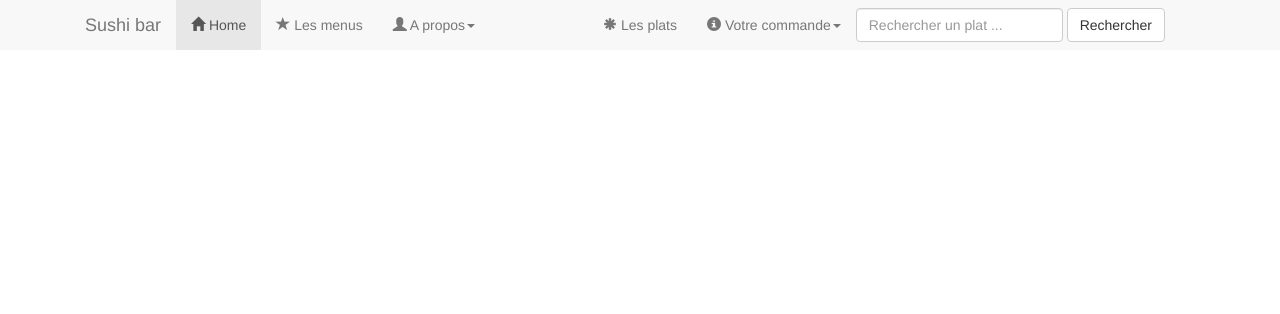
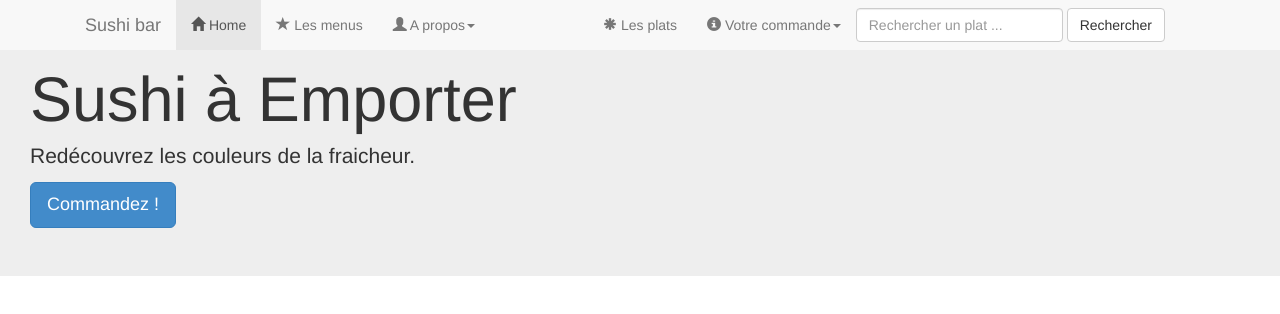
Before and after one commit to sylvain-floury/redac-tech, a plain HTML site: page HTML5/atelier-bootstrap/index.html in a window 1280 px wide. Drawn offline with nearby package versions, Linux system fonts and the light colour scheme.

Commit message:
Ajout de l'entête.

```diff
--- a/HTML5/atelier-bootstrap/index.html
+++ b/HTML5/atelier-bootstrap/index.html
@@ -47,6 +47,14 @@
             </div>
         </nav>
 
+        <div>
+            <div class="jumbotron">
+                <h1>Sushi à Emporter</h1>
+                <p>Redécouvrez les couleurs de la fraicheur.</p>
+                <a class="btn btn-primary btn-lg">Commandez !</a>
+            </div>
+        </div>
+
         <script src="//code.jquery.com/jquery.js"></script>
         <script src="js/bootstrap.min.js"></script>
     </body>
```
